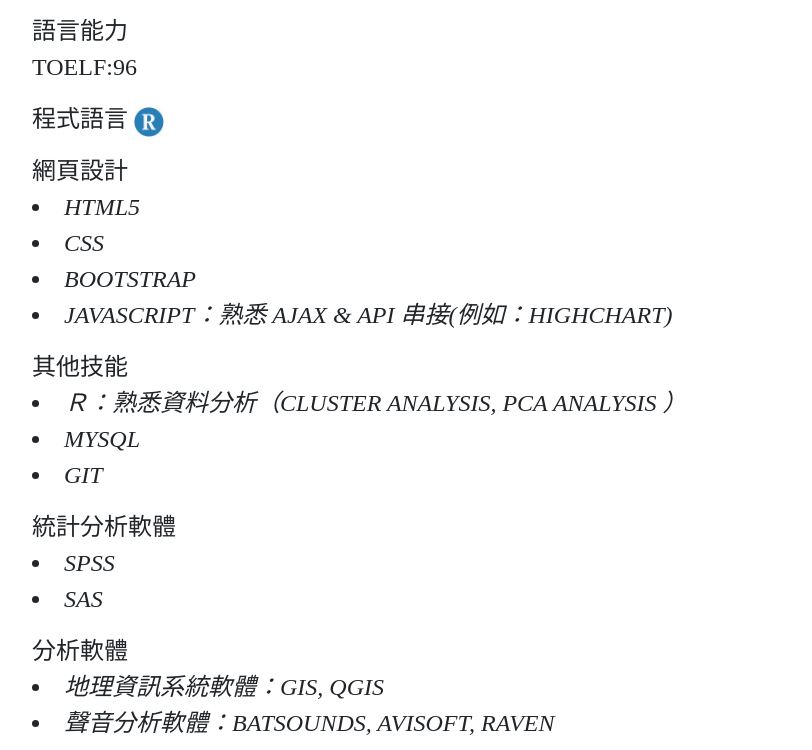
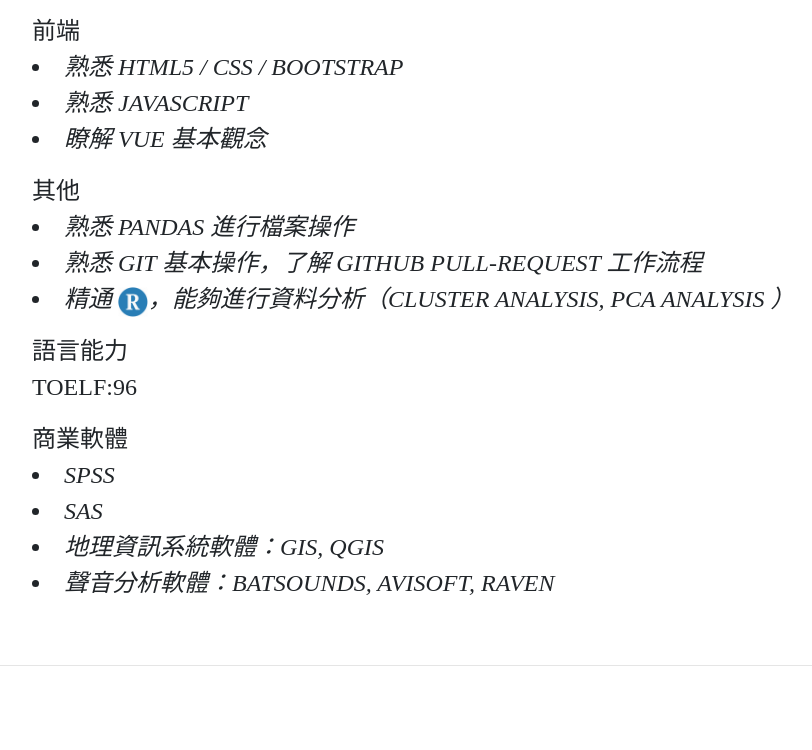
Before and after one commit to v02202/resume.github.io, a website with bundled scripts: page resume/index.html in a window 1280 px wide. Shown: the part 1190-1940 px from the top of the page, without its empty margins (288-1100 px from the left). Built offline with nearby package versions, Linux system fonts and the light colour scheme; a web font is replaced by a local one.

Commit message:
Update index.html

```diff
--- a/resume/index.html
+++ b/resume/index.html
@@ -94,7 +94,7 @@
         <h2 class="mb-5">Skills</h2>
         <div class="subheading mb-3">後端
         <li>
-            <i class="mb-5">熟悉 Django MTV 框架</i>
+            <i>熟悉 Django MTV 框架</i>
         </li>
         <li>
             <i>熟悉 Python</i>
@@ -113,52 +113,40 @@
         </li>
         </div>
 
+        <div class="subheading mb-3">前端
+        <li>
+            <i>熟悉 HTML5 / CSS / Bootstrap</i>
+        </li>
+        <li>
+            <i>熟悉 Javascript</i>
+        </li>
+        <li>
+            <i>瞭解 Vue 基本觀念</i>
+        </li>
+        </div>
+
+        <div class="subheading mb-3">其他
+        <li>
+            <i>熟悉 Pandas 進行檔案操作</i>
+        </li>
+         <li>
+            <i>熟悉 Git 基本操作，了解 Github Pull-Request 工作流程</i>
+        </li>
+         <li>
+            <i>精通 <img src="R.png" class="img-fluid" alt="Chania" width="30" height="30">，能夠進行資料分析（cluster analysis, PCA analysis ）</i>
+        </li>
+        </div>
         <div class="subheading mb-3">語言能力
         <p>TOELF:96</p></div>
 
-        <div class="subheading mb-3">程式語言
-        <img src="R.png" class="img-fluid" alt="Chania" width="30" height="30"></div>
-
-        <div class="subheading mb-3">網頁設計
-        <li>
-            <i>Html5</i>
-        </li>
-        <li>
-            <i>CSS</i>
-        </li>
-        <li>
-            <i>Bootstrap</i>
-        </li>
-
-        <li>
-          <i>Javascript：熟悉 AJAX & API 串接(例如：Highchart)</i>
-        </li>
-        </div>
-
-
-
-        <div class="subheading mb-3">其他技能
-        <li>
-            <i>Ｒ：熟悉資料分析（cluster analysis, PCA analysis ）</i>
-        </li>
-        <li>
-            <i>MySQL</i>
-        </li>
-        <li>
-          <i>Git</i>
-        </li>
-        </div>
-        <div class="subheading mb-3">統計分析軟體
+        <div class="subheading mb-3">商業軟體
         <li>
             <i>SPSS</i>
         </li>
         <li>
             <i>SAS</i>
         </li>
-        </div>
-
-        <div class="subheading mb-3">分析軟體
-        <li>
+         <li>
             <i>地理資訊系統軟體：GIS, QGIS</i>
         </li>
         <li>
@@ -166,7 +154,6 @@
         </li>
         </div>
 
-      </div>
     </section>
 
     <hr class="m-0">
```
